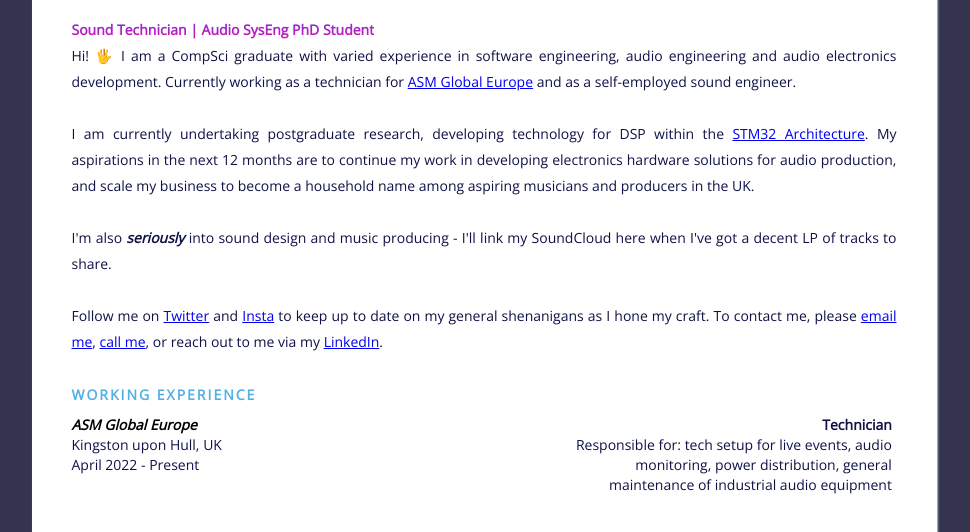
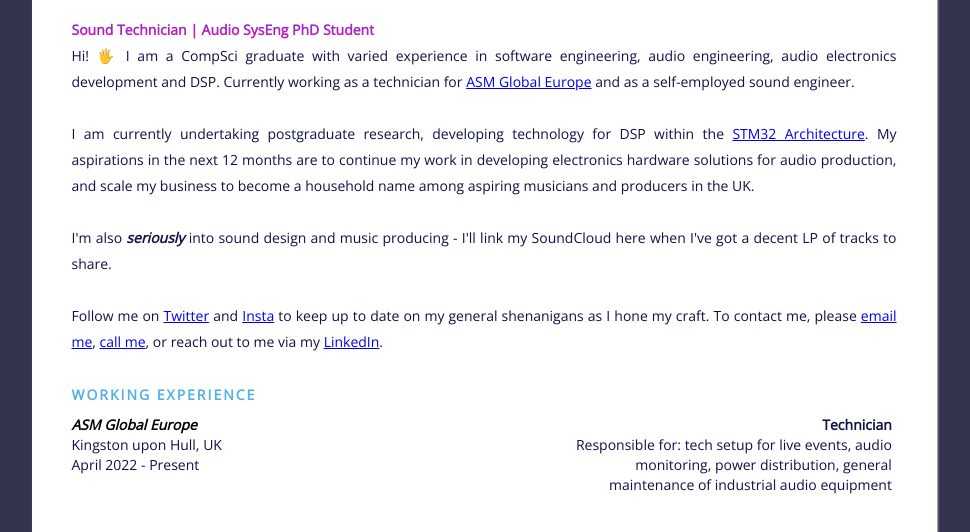
Before and after one commit to shaunschwegler/shaunschwegler.github.io, a plain HTML site: page cv.html in a window 1280 px wide. Shown: the part 233-765 px from the top of the page, without its empty margins (156-1126 px from the left). Drawn offline with nearby package versions, Linux system fonts and the light colour scheme.

Commit message:
Update cv.html

```diff
--- a/cv.html
+++ b/cv.html
@@ -51,7 +51,7 @@
         <span class="position">Sound Technician | Audio SysEng PhD Student</span><br>
         <span class="desc">
           Hi! &#128400; I am a CompSci graduate with varied experience in
-          software engineering, audio engineering and audio electronics development.
+          software engineering, audio engineering, audio electronics development and DSP.
           Currently working as a technician for <a href="https://www.asmglobal.com">ASM Global Europe</a>
           and as a self-employed sound engineer.<br><br>I am currently undertaking postgraduate research,
           developing technology for DSP within the <a
```
